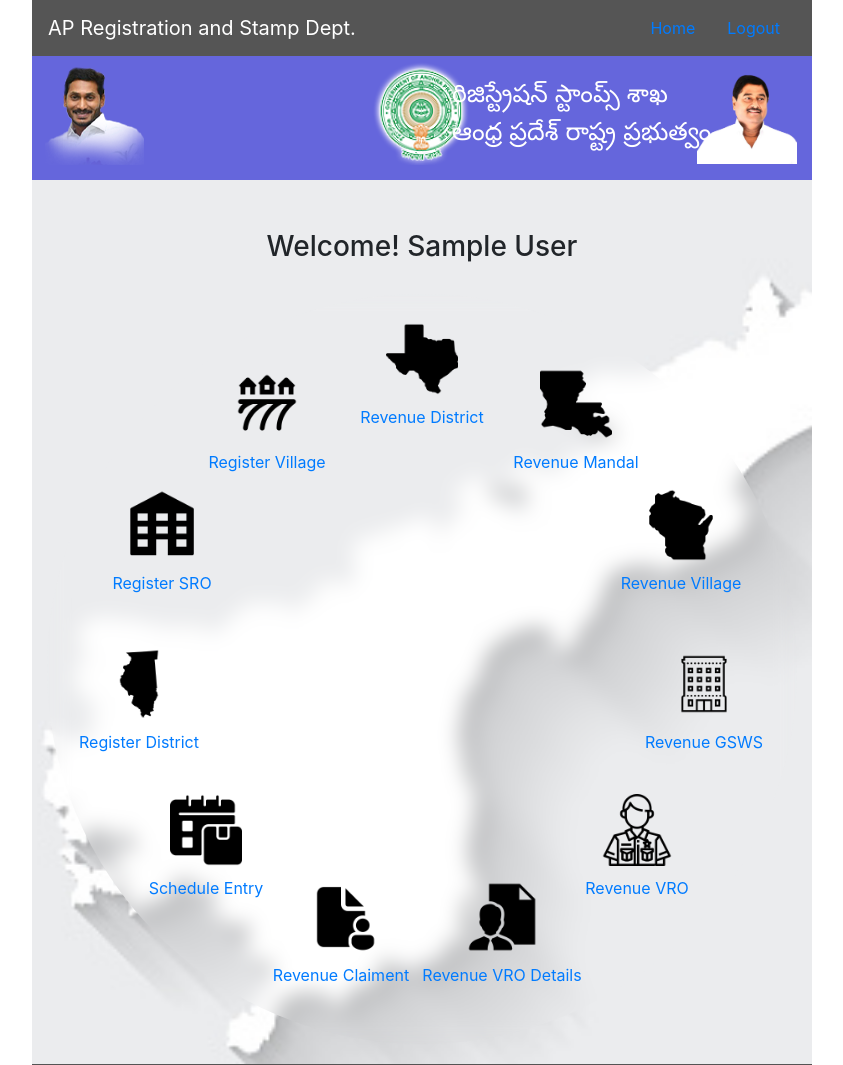
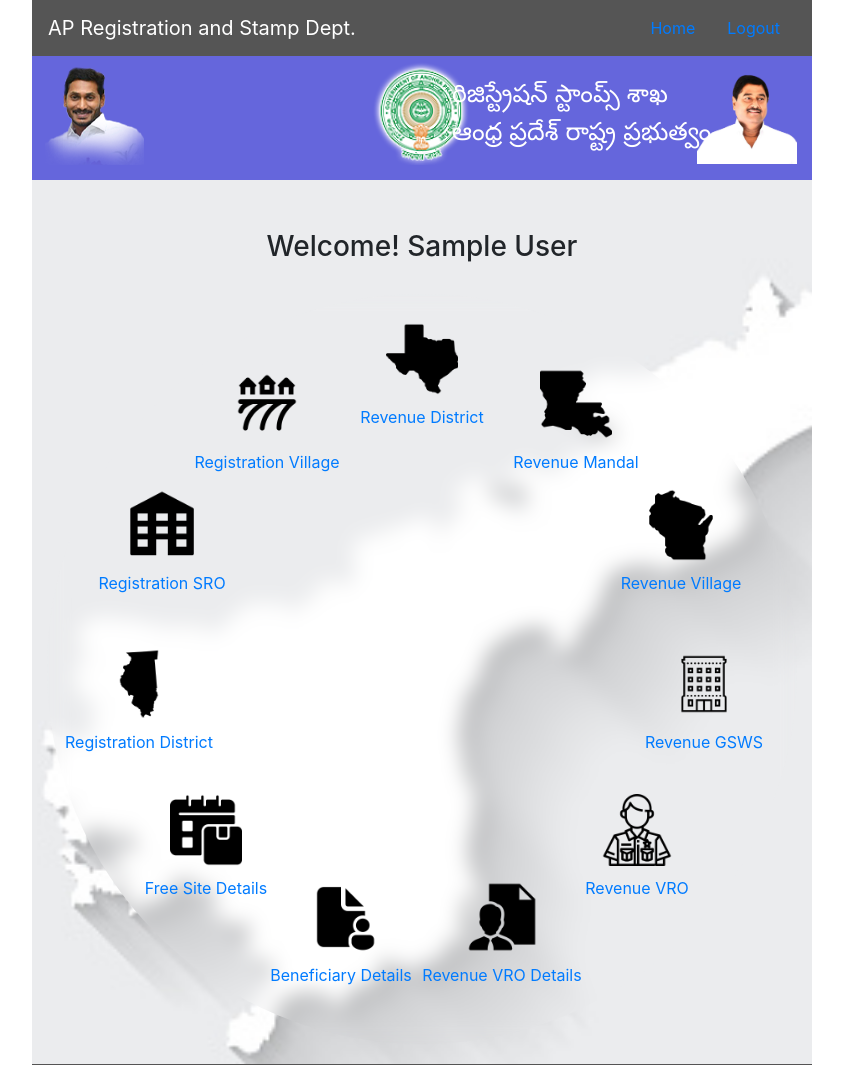
Before and after one commit to Rakshithananda/Project, a Django app: page / in a window 1280 px wide. Shown: the top 1065 px of the page, without its empty margins (218-1061 px from the left). Run offline with Django 3.2, Linux system fonts and the light colour scheme; the visitor is signed in with stand-in values (Sample User, id 1); some libraries are stand-ins or nearby versions.

Commit message:
new_changes

```diff
--- a/project/home/templates/home/home.html
+++ b/project/home/templates/home/home.html
@@ -27,19 +27,19 @@
         <p>Revenue VRO Details</p>
         </a>
         <a href="{% url 'show-revenue-claiment' %}" class="icon center center1" ><img src={% static 'home/revenue_claiment.png' %}>
-        <p>Revenue Claiment</p>
+        <p>Beneficiary Details</p>
         </a>
         <a href="{% url 'show-schedule-entry' %}" class="icon center center1" ><img src={% static 'home/schedule_entry.png' %}>
-        <p>Schedule Entry</p>
+        <p>Free Site Details</p>
         </a>
         <a href="{% url 'show-register-district' %}" class="icon center center1" ><img src={% static 'home/register_district.png' %}>
-        <p>Register District</p>
+        <p>Registration District</p>
         </a>
         <a href="{% url 'show-register-sro' %}" class="icon center center1" ><img src={% static 'home/register_sro.png' %}>
-        <p>Register SRO</p>
+        <p>Registration SRO</p>
         </a>
         <a href="{% url 'show-register-village' %}" class="icon center center1" ><img src={% static 'home/register_village.png' %}>
-        <p>Register Village</p>
+        <p>Registration Village</p>
         </a>
       </div>
     </div>
```
